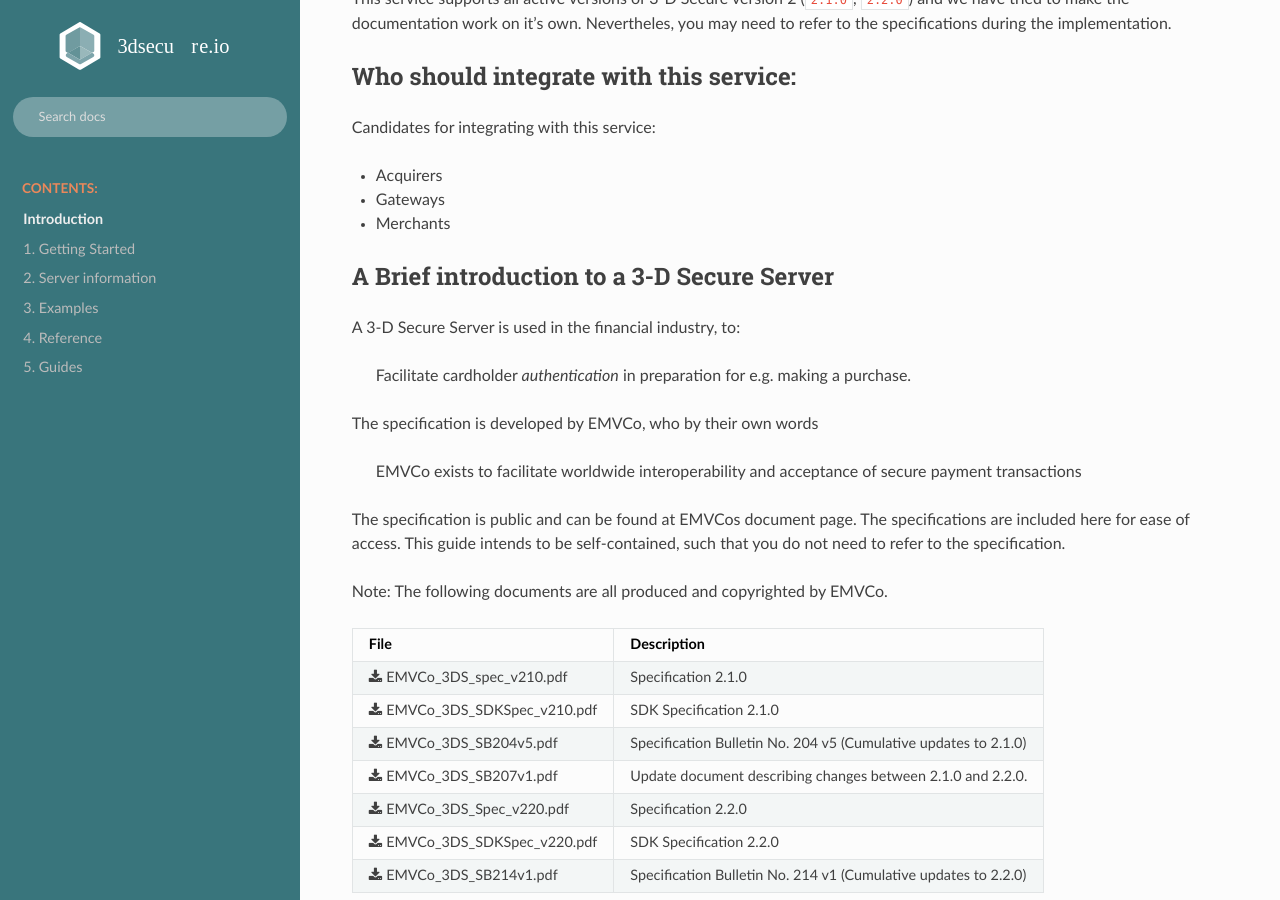
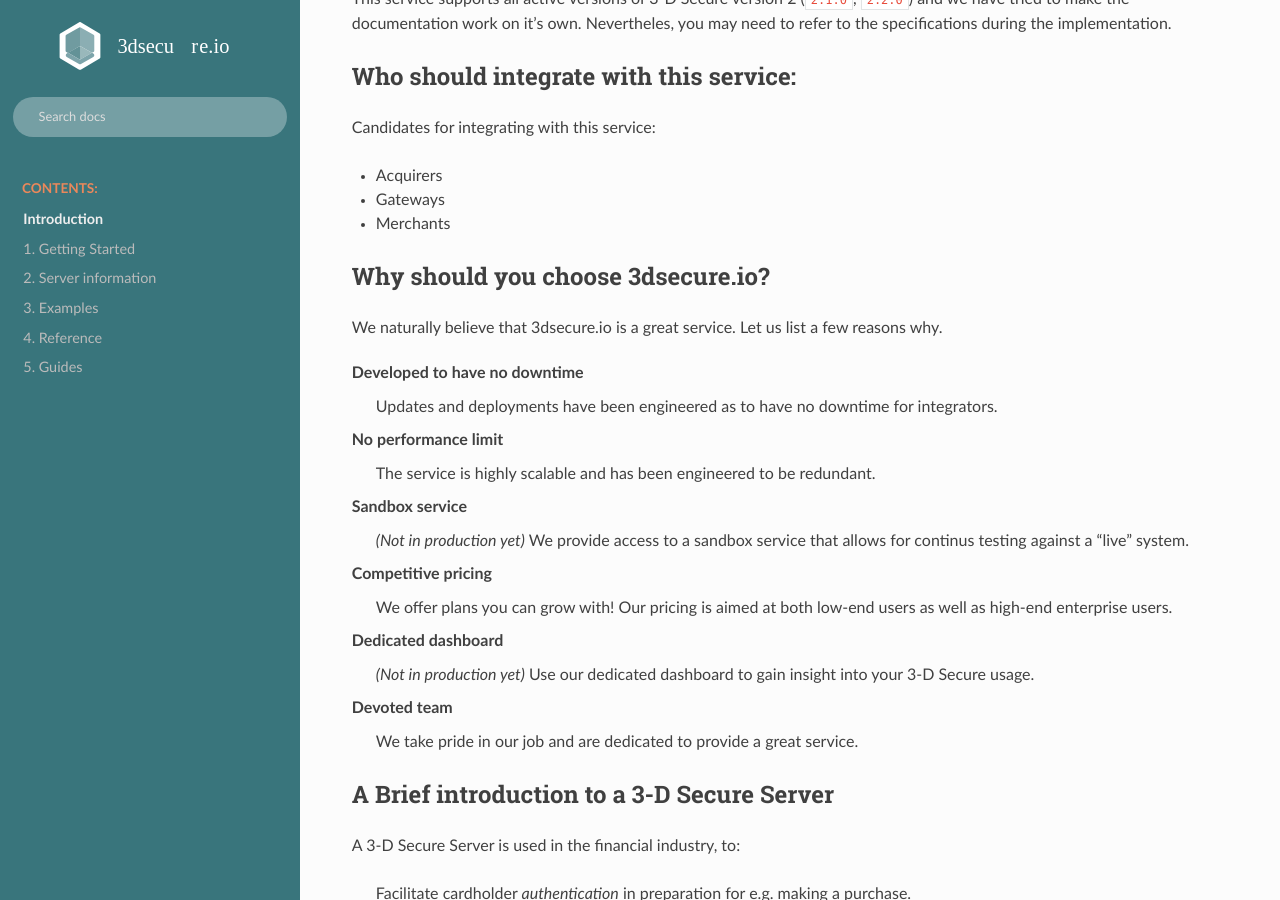
Before and after one commit to clearhaus/3DSv2-api-documentation, a Sphinx documentation site: the page built from source/index.rst, in a window 1280 px wide and 900 px high, scrolled down 389 px. Built offline with Sphinx 7.4.7 and the Read the Docs theme 2.0.0, drawn with Linux system fonts in a browser that asks for light colours.

Commit message:
Add initial selling point pitch.
Some/most should likely appear on the landing page instead.

```diff
--- a/source/index.rst
+++ b/source/index.rst
@@ -39,6 +39,34 @@ Candidates for integrating with this service:
 - Acquirers
 - Gateways
 - Merchants
+
+Why should you choose **3dsecure.io**?
+======================================
+
+We naturally believe that 3dsecure.io is a great service. Let us list a few
+reasons why.
+
+Developed to have no downtime
+  Updates and deployments have been engineered as to have no downtime for
+  integrators.
+
+No performance limit
+  The service is highly scalable and has been engineered to be redundant.
+
+Sandbox service
+  *(Not in production yet)* We provide access to a sandbox service that allows
+  for continus testing against a "live" system.
+
+Competitive pricing
+  We offer plans you can grow with!  Our pricing is aimed at both low-end users
+  as well as high-end enterprise users.
+
+Dedicated dashboard
+  *(Not in production yet)* Use our dedicated dashboard to gain insight into
+  your 3-D Secure usage.
+
+Devoted team
+  We take pride in our job and are dedicated to provide a great service.
 
 A Brief introduction to a 3-D Secure Server
 ===========================================
```
